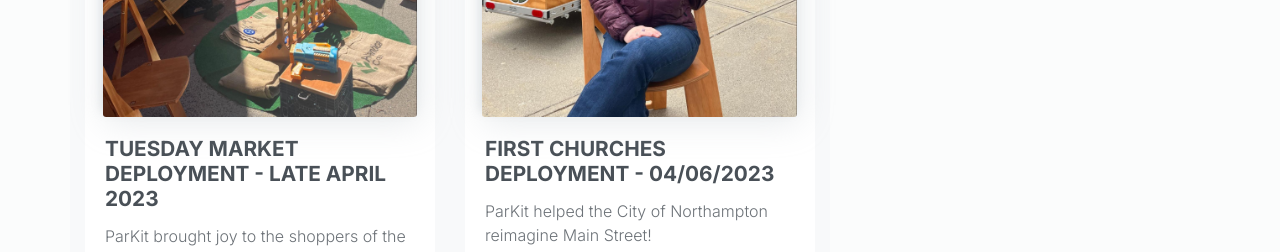
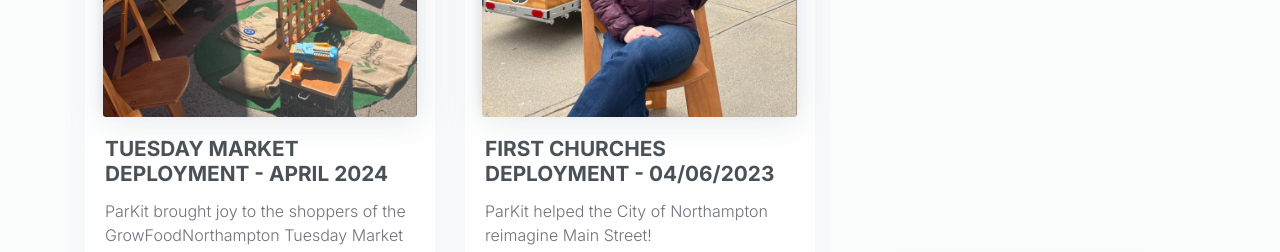
Before and after one commit to parkit-smith/parkit, a website: page research.html in a window 1280 px wide. Shown: the part 820-1072 px from the top of the page. Drawn offline with nearby package versions, Linux system fonts and the light colour scheme.

Commit message:
Update research.html

```diff
--- a/research.html
+++ b/research.html
@@ -82,7 +82,7 @@
                         <img src="assets/imgs/tuesday_market_april_2024.jpg" alt="Download free bootstrap 4 landing page, free boootstrap 4 templates, Download free bootstrap 4.1 landing page, free boootstrap 4.1.1 templates, Creative studio Landing page">
                         <div class="card-body">
 			    <!-- ADD BLOG POST TITLE IN LINE BELOW -->
-                            <h5 class="card-title">TUESDAY MARKET DEPLOYMENT - LATE APRIL 2023</h5>
+                            <h5 class="card-title">TUESDAY MARKET DEPLOYMENT - APRIL 2024</h5>
 				<!-- ADD BLOG POST DESCRIPTION IN LINE BELOW -->
                             <p>ParKit brought joy to the shoppers of the GrowFoodNorthampton Tuesday Market</p>
                             <a href="blog_posts/tuesday_market_april_2024.html" style="color:#000000 !important;">Read More...</a>
```
